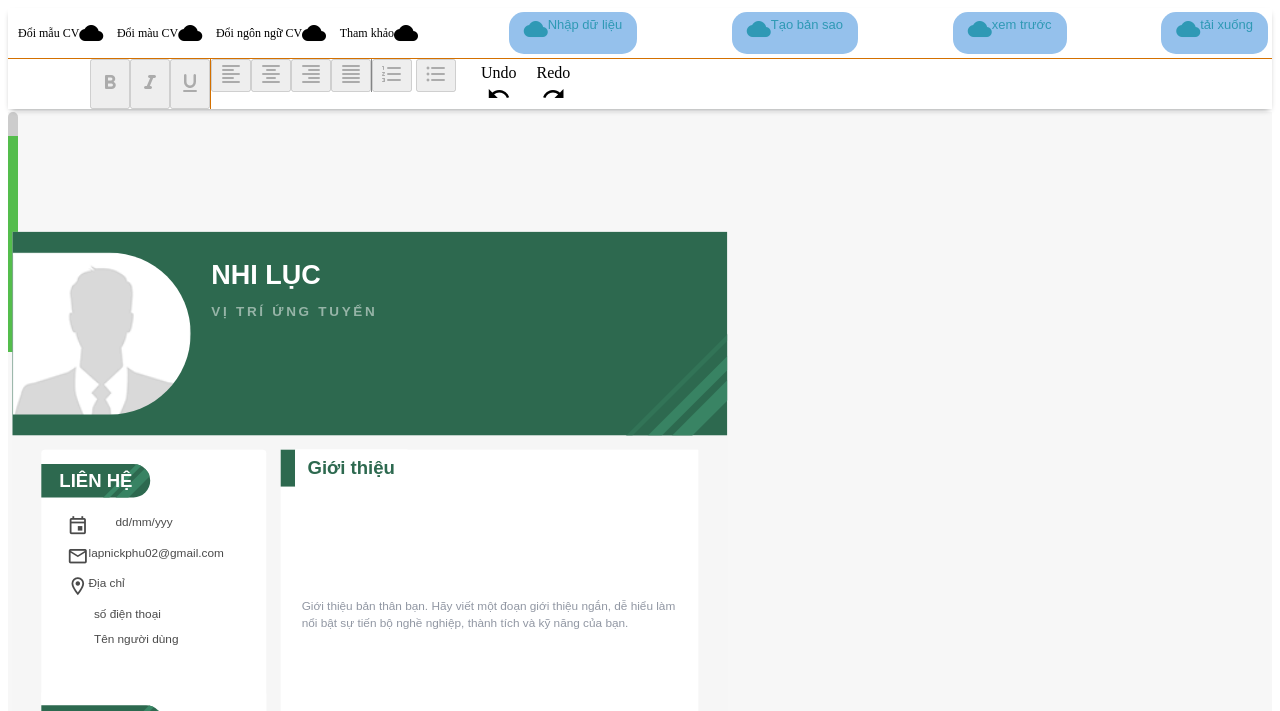
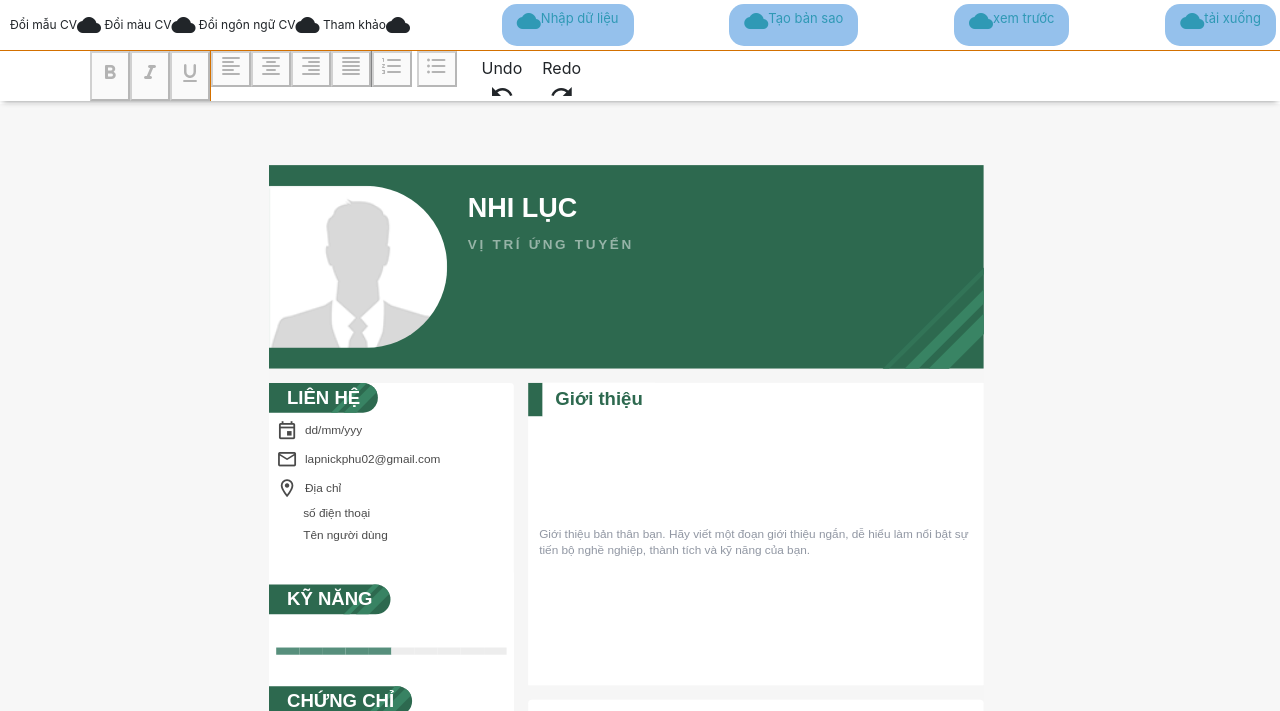
Before and after one commit to lehang202/WebCV, a plain HTML site: page index.html in a window 1280 px wide. Shown: the top 711 px of the page. Drawn offline with nearby package versions, Linux system fonts and the light colour scheme.

Commit message:
update Anh

```diff
--- a/Mau1.css
+++ b/Mau1.css
@@ -1,6 +1,4 @@
-div{
-    display: block;
-}
+
 .menu-container{
     width: 100%;
     background: #fff;
@@ -128,8 +126,6 @@ div{
 
 @media(min-width: 210mm){
     .editor-container{
-        display: flex;
-        justify-content: space-between;
     }
 }
 
@@ -148,7 +144,6 @@ div{
     background-color: #fff;
     border: 0;
     box-shadow: 0 0 0 0.75pt #d1d1d1, 0 0 3pt 0.075pt 17.5pt;
-    margin: 3.75pt 3.75pt 15.5pt;
 }
 .page {
     background-color: #f6f6f6 !important;
@@ -179,3 +174,7 @@ div{
     display: flex;
     flex-direction: column;
 }
+
+.subsections{
+    padding: 0;
+}
--- a/index.html
+++ b/index.html
@@ -12,6 +12,7 @@
     <link href="https://fonts.googleapis.com/css2?family=Material+Icons+Round"rel="stylesheet">
     <link href="https://fonts.googleapis.com/css2?family=Material+Icons+Sharp"rel="stylesheet">
     <link href="https://fonts.googleapis.com/css2?family=Material+Icons+Two+Tone"rel="stylesheet">
+    <link rel="stylesheet" href="https://maxcdn.bootstrapcdn.com/bootstrap/4.5.2/css/bootstrap.min.css">
 
     <link rel="stylesheet" href="Mau1.css">
     <link rel="stylesheet" href="text.css">
@@ -133,18 +134,18 @@
         <!--là nguyên phần cài đặt, điểu chỉnh sao cho khi kéo CV lên ko bị che mất lớp menu này-->
         <div id="in-editor-modal-container"></div>
         <!--đây là nội dung của CV-->
-        <div class="editor-container">
+        <div class="editor-container w-100">
             <!--noidung phan CV và thanh kéo nọi dung bên phải-->
-            <div class="completion-bar-title-editor">
+            <div class="completion-bar-title-editor mt-0">
                 <!--thanh kéo-->
-                <abbr class="CompletionBar__completion-bar-abbr___1gdwD" title="90% completed. Click to see more suggestion">
+                <!-- <abbr class="CompletionBar__completion-bar-abbr___1gdwD" title="90% completed. Click to see more suggestion">
                     <div class="CompletionBar__completion-bar___1DYN3">
                         <div class="CompletionBar__completed-progress___2M3HP" style="height: 90%; background-color: rgb(84, 189, 76);"></div>
                     </div>
-                </abbr>
+                </abbr> -->
                 <!--bản CV gốc Main-->
                 <div>
-                    <div style=" margin-top: 36px;margin-bottom: 36px;position: relative;width: 741.6px;height: 2052px;">
+                    <div class="m-auto" style="position: relative;width: 741.6px;height: 2100px;">
                         <div style="position: absolute; transform: scale(0.9); transform-origin: 0px;">
                             <div>
                                 <!--content-->
@@ -203,16 +204,16 @@
                                                                                 <h2 tabindex="1" class="section-header font-size-2" contenteditable="true">Liên hệ</h2>
                                                                             </div>
                                                                             <!--nội dung liên hệ-->
-                                                                            <div class="contacts-sections padding-section-content">
+                                                                            <div class="contacts-sections padding-section-content p-1">
                                                                                 <!--ngày sinh-->
                                                                                 <div class="sub-section-dnd  sub-section " tabindex="0">
                                                                                     <div>
                                                                                         <div>
                                                                                             <div class="jsx-parser">
-                                                                                                <div class="header-field-group">
+                                                                                                <div class="d-flex align-items-center">
                                                                                                     <span class="material-icons-outlined">event</span>
                                                                                                     <i class="fa fa-birthday-cake header-field-icon text-primary"></i>
-                                                                                                    <h4 tabindex="1" focus-index="header.0.1" content-placeholder="dd/mm/yyyy" content-required-message="&quot;Ngày sinh&quot; không được để trống" class="input-field focus-able date_of_birth  header-field-input font-size-4  " contenteditable="true">dd/mm/yyy</h4>
+                                                                                                    <h4 tabindex="1" focus-index="header.0.1" content-placeholder="dd/mm/yyyy" content-required-message="&quot;Ngày sinh&quot; không được để trống" class="input-field focus-able date_of_birth font-size-4 m-0 ml-2" contenteditable="true">dd/mm/yyy</h4>
                                                                                                 </div>
                                                                                             </div>
                                                                                         </div>
@@ -223,9 +224,9 @@
                                                                                     <div>
                                                                                         <div>
                                                                                             <div class="jsx-parser">
-                                                                                                <div class="header-field-group">
+                                                                                                <div class="d-flex align-items-center">
                                                                                                     <span class="material-icons-outlined"> email </span>
-                                                                                                    <h4 tabindex="1" focus-index="header.0.2" content-placeholder="Email" content-required-message="&quot;Email&quot; không được để trống" class="input-field focus-able email  header-field-input font-size-4  " contenteditable="true">lapnickphu02@gmail.com</h4>
+                                                                                                    <h4 tabindex="1" focus-index="header.0.2" content-placeholder="Email" content-required-message="&quot;Email&quot; không được để trống" class="input-field focus-able email  header-field-input font-size-4 m-0 ml-2" contenteditable="true">lapnickphu02@gmail.com</h4>
                                                                                                 </div>
                                                                                             </div>
                                                                                         </div>
@@ -236,9 +237,9 @@
                                                                                     <div>
                                                                                         <div>
                                                                                             <div class="jsx-parser">
-                                                                                                <div class="header-field-group">
+                                                                                                <div class="d-flex align-items-center">
                                                                                                     <span class="material-icons-outlined"> room </span>
-                                                                                                    <h4 tabindex="1" focus-index="header.0.3" content-placeholder="Địa chỉ" content-required-message="&quot;Địa chỉ&quot; không được để trống" class="input-field focus-able address  header-field-input font-size-4  " contenteditable="true">Địa chỉ</h4>
+                                                                                                    <h4 tabindex="1" focus-index="header.0.3" content-placeholder="Địa chỉ" content-required-message="&quot;Địa chỉ&quot; không được để trống" class="input-field focus-able address  header-field-input font-size-4 m-0 ml-2 " contenteditable="true">Địa chỉ</h4>
                                                                                                 </div>
                                                                                             </div>
                                                                                         </div>
@@ -290,11 +291,11 @@
                                                 <div class="content-field content-skills index-0 last-index section editable  section-dnd  " tabindex="0">
                                                     <div style="visibility: inherit;">
                                                         <div class="jsx-parser">
-                                                            <div class="section-header-container bg-primary">
+                                                            <div class="section-header-container bg-primary ">
                                                                 <div class="bg-primary rectangle"></div>
                                                                 <h2 tabindex="1" class="section-header text-primary font-size-2" contenteditable="true">Kỹ năng</h2>
                                                             </div>
-                                                            <div class="sub-sections skills-sections">
+                                                            <div class="p-2 sub-sections skills-sections">
                                                                 <div class="sub-section  sub-section-dnd " tabindex="0">
                                                                     <div style="visibility: inherit;"><div><div class="jsx-parser">
                                                                         <div class="content-skill">
--- a/text.css
+++ b/text.css
@@ -1072,7 +1072,7 @@ img.twemoji{height:1em;width:1em;margin:0 .05em 0 .1em;vertical-align:-0.1em
 }
 .layout-margin-40 .padding-section-content{padding:12.8px 21.2px
 }
-.layout-margin-50 .padding-section-content{padding:14px 23.5px
+.layout-margin-50 .padding-section-content{padding:12px
 }
 .layout-margin-60 .padding-section-content{padding:15.2px 25.8px
 }
@@ -1084,9 +1084,9 @@ img.twemoji{height:1em;width:1em;margin:0 .05em 0 .1em;vertical-align:-0.1em
 }
 .layout-margin-100 .padding-section-content{padding:20px 35px
 }
-.sub-sections{padding:5px
-}
-.sub-section{color:#4a4a4a;padding:9px 19px
+.sub-sections{padding:12px
+}
+.sub-section{color:#4a4a4a;
 }
 .layout-margin-0 .sub-section{padding:3px 8px
 }
@@ -1098,7 +1098,7 @@ img.twemoji{height:1em;width:1em;margin:0 .05em 0 .1em;vertical-align:-0.1em
 }
 .layout-margin-40 .sub-section{padding:7.8px 16.8px
 }
-.layout-margin-50 .sub-section{padding:9px 19px
+.layout-margin-50 .sub-section{
 }
 .layout-margin-60 .sub-section{padding:10.2px 21.2px
 }
@@ -1384,7 +1384,7 @@ img.twemoji{height:1em;width:1em;margin:0 .05em 0 .1em;vertical-align:-0.1em
 }
 .layout-margin-40 .skills-sections{padding:12.8px 21.2px 0
 }
-.layout-margin-50 .skills-sections{padding:14px 23.5px 0
+.layout-margin-50 .skills-sections{padding:12px
 }
 .layout-margin-60 .skills-sections{padding:15.2px 25.8px 0
 }
@@ -1408,7 +1408,7 @@ img.twemoji{height:1em;width:1em;margin:0 .05em 0 .1em;vertical-align:-0.1em
 }
 .content-skill .skill-style-detail .skill-name{font-weight:700
 }
-.content-skill .skill-name{width:130px;align-self:center;margin-right:5px
+.content-skill .skill-name{width:130px;align-self:center;
 }
 .layout-margin-0 .content-skill .skill-name{width:160px
 }
@@ -1602,13 +1602,13 @@ img.twemoji{height:1em;width:1em;margin:0 .05em 0 .1em;vertical-align:-0.1em
 }
 .project-info{margin-top:10px
 }
-.contacts-sections .sub-section{width:100%;padding:5px
+.contacts-sections .sub-section{width:100%;padding:4px
 }
 .contacts-sections .sub-section .header-field-input{margin:0;font-weight:400;word-break:break-word
 }
 .contacts-sections .header-field-group{padding:0
 }
-.content-contacts{padding-top:1rem
+.content-contacts{
 }
 .section.content-socials .section-badge{color:#000
 }
@@ -1688,7 +1688,7 @@ img.twemoji{height:1em;width:1em;margin:0 .05em 0 .1em;vertical-align:-0.1em
 }
 .page .page-column{height:100%;display:flex;flex-direction:column
 }
-.columns{display:flex;flex:1;padding:0 2rem;padding-bottom:38px
+.columns{display:flex;flex:1;padding-bottom:38px
 }
 .column-0-with-contacts .column-0{margin-right:0
 }
```
